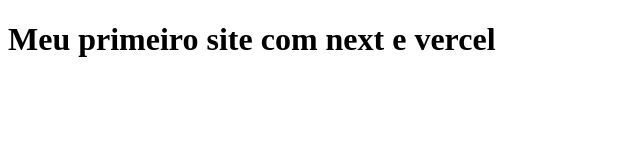
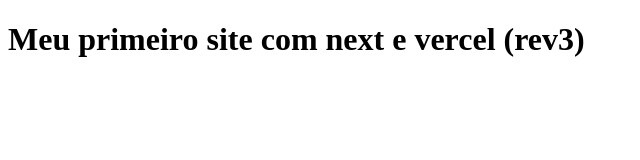
Before and after one commit to lvdias98/teste-vercel-react, a Next.js app: page / in a window 1280 px wide. Shown: the top 160 px of the page, without its empty margins (0-640 px from the left). Built offline with nearby package versions, Linux system fonts and the light colour scheme.

Commit message:
Test Detect Changes3

```diff
--- a/pages/index.js
+++ b/pages/index.js
@@ -1,5 +1,5 @@
 function Home(){
-  return <h1>Meu primeiro site com next e vercel</h1>
+  return <h1>Meu primeiro site com next e vercel (rev3)</h1>
 }
 
 export default Home;
```
